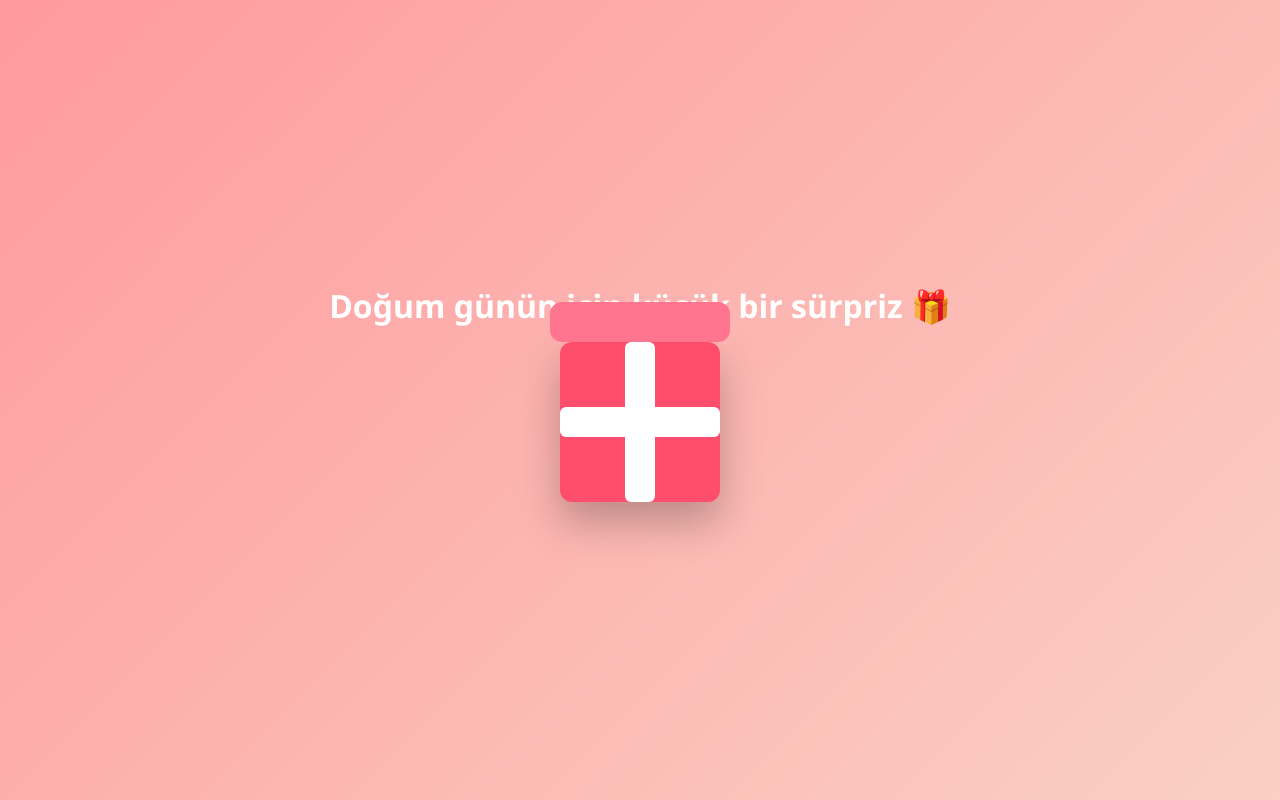
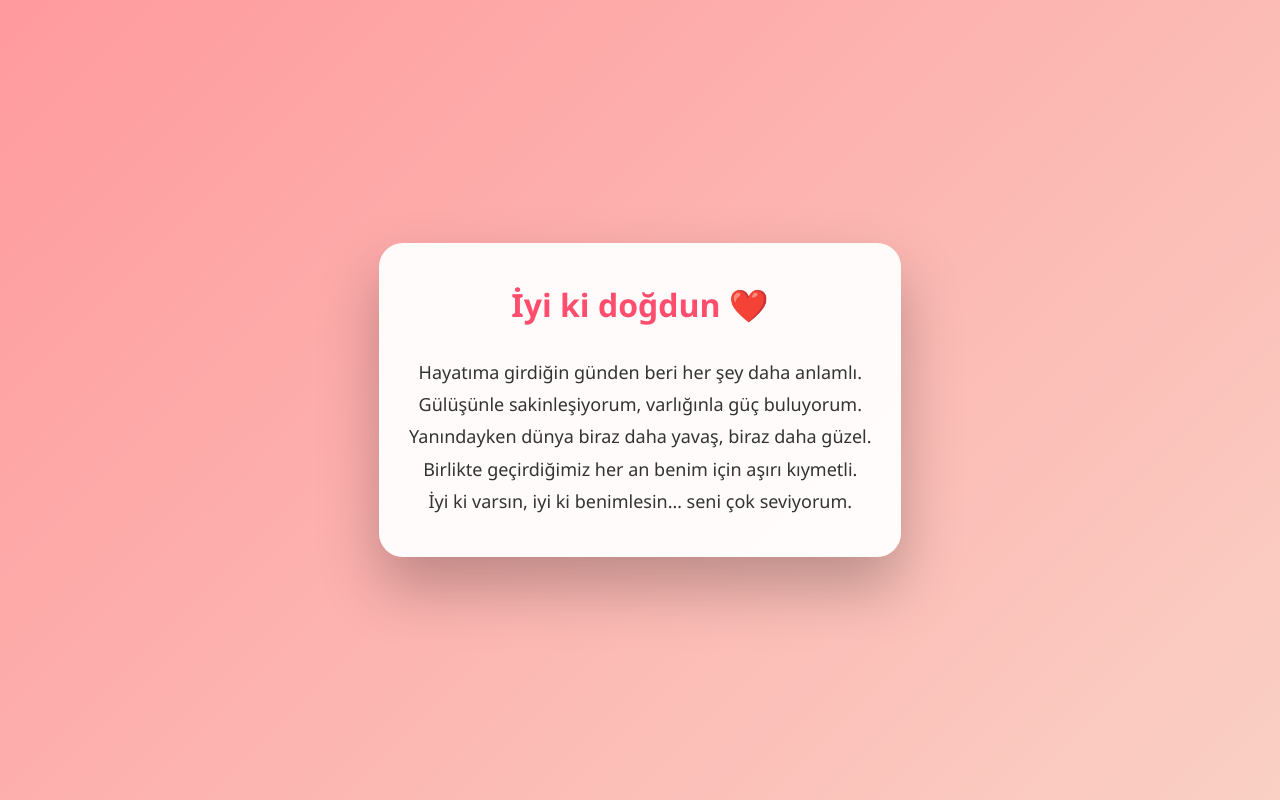
Before and after one commit to wakeupensar/dogum-gunusu, a plain HTML site: page index.html in a window 1280 px wide. Drawn offline with Linux system fonts and the light colour scheme.

Commit message:
Update index.html

```diff
--- a/index.html
+++ b/index.html
@@ -22,133 +22,71 @@
     }
 
     .container {
+      max-width: 700px;
+      padding: 40px 30px;
+      background: rgba(255,255,255,0.95);
+      border-radius: 24px;
+      box-shadow: 0 30px 60px rgba(0,0,0,0.25);
+      animation: scaleIn 1.2s ease;
+    }
+
+    h1 {
+      text-align: center;
+      color: #ff4d6d;
+      margin-bottom: 30px;
+      font-size: 32px;
+      animation: fadeDown 1.2s ease;
+    }
+
+    .message span {
+      display: block;
+      opacity: 0;
+      transform: translateY(20px);
+      animation: lineFade 0.8s ease forwards;
+    }
+
+    .message span:nth-child(1) { animation-delay: 0.4s; }
+    .message span:nth-child(2) { animation-delay: 1.2s; }
+    .message span:nth-child(3) { animation-delay: 2s; }
+    .message span:nth-child(4) { animation-delay: 2.8s; }
+    .message span:nth-child(5) { animation-delay: 3.6s; }
+
+    .message {
+      color: #333;
+      font-size: 18px;
+      line-height: 1.8;
       text-align: center;
     }
 
-    h1 {
-      color: #fff;
-      margin-bottom: 30px;
-      animation: fadeDown 1.2s ease;
-    }
-
-    .gift {
-      width: 160px;
-      height: 160px;
-      background: #ff4d6d;
-      position: relative;
-      margin: 0 auto;
-      cursor: pointer;
-      border-radius: 12px;
-      animation: bounce 2s infinite;
-      box-shadow: 0 20px 40px rgba(0,0,0,0.25);
-    }
-
-    .gift::before {
-      content: '';
-      position: absolute;
-      width: 30px;
-      height: 160px;
-      background: #fff;
-      left: 65px;
-      top: 0;
-      border-radius: 6px;
-    }
-
-    .gift::after {
-      content: '';
-      position: absolute;
-      width: 160px;
-      height: 30px;
-      background: #fff;
-      top: 65px;
-      left: 0;
-      border-radius: 6px;
-    }
-
-    .lid {
-      position: absolute;
-      width: 180px;
-      height: 40px;
-      background: #ff758f;
-      top: -40px;
-      left: -10px;
-      border-radius: 12px;
-      transition: transform 1s ease;
-    }
-
-    .open .lid {
-      transform: translateY(-120px) rotate(-15deg);
-    }
-
-    .message {
-      max-width: 520px;
-      margin: 40px auto 0;
-      padding: 25px;
-      background: rgba(255,255,255,0.95);
-      border-radius: 20px;
-      color: #333;
-      line-height: 1.7;
-      font-size: 17px;
-      display: none;
-      animation: fadeUp 1.4s ease;
-      box-shadow: 0 20px 40px rgba(0,0,0,0.2);
-    }
-
-    .message.show {
-      display: block;
-    }
-
-    @keyframes bounce {
-      0%, 100% { transform: translateY(0); }
-      50% { transform: translateY(-15px); }
-    }
-
-    @keyframes fadeUp {
-      from { opacity: 0; transform: translateY(30px); }
-      to { opacity: 1; transform: translateY(0); }
+    @keyframes lineFade {
+      to {
+        opacity: 1;
+        transform: translateY(0);
+      }
     }
 
     @keyframes fadeDown {
       from { opacity: 0; transform: translateY(-30px); }
       to { opacity: 1; transform: translateY(0); }
     }
+
+    @keyframes scaleIn {
+      from { opacity: 0; transform: scale(0.9); }
+      to { opacity: 1; transform: scale(1); }
+    }
   </style>
 </head>
 <body>
   <div class="container">
-    <h1>Doğum günün için küçük bir sürpriz 🎁</h1>
+    <h1>İyi ki doğdun ❤️</h1>
 
-    <div class="gift" id="gift">
-      <div class="lid"></div>
-    </div>
-
-    <div class="message" id="message">
-      <p>
-        İyi ki doğdun güzelim… ❤️<br><br>
-        Hayatıma girdiğin günden beri her şey başka bir renkte. Gülüşünle moral buluyorum,
-        varlığınla sakinleşiyorum. Yanımdayken dünya daha az yorucu, daha az saçma.
-        <br><br>
-        Beraber güldüğümüz, sustuğumuz, hayal kurduğumuz her an benim için aşırı kıymetli.
-        İyi ki varsın, iyi ki benimlesin.
-        <br><br>
-        Yeni yaşında dilediğin her şey sana gelsin ama en çok da mutluluk…
-        Çünkü onu en çok sen hak ediyorsun.
-        <br><br>
-        Seni çok seviyorum. 💕
-      </p>
+    <div class="message">
+      <span>Hayatıma girdiğin günden beri her şey daha anlamlı.</span>
+      <span>Gülüşünle sakinleşiyorum, varlığınla güç buluyorum.</span>
+      <span>Yanındayken dünya biraz daha yavaş, biraz daha güzel.</span>
+      <span>Birlikte geçirdiğimiz her an benim için aşırı kıymetli.</span>
+      <span>İyi ki varsın, iyi ki benimlesin… seni çok seviyorum.</span>
     </div>
   </div>
-
-  <script>
-    const gift = document.getElementById('gift');
-    const message = document.getElementById('message');
-
-    gift.addEventListener('click', () => {
-      gift.classList.add('open');
-      setTimeout(() => {
-        message.classList.add('show');
-      }, 700);
-    });
-  </script>
 </body>
 </html>
```
